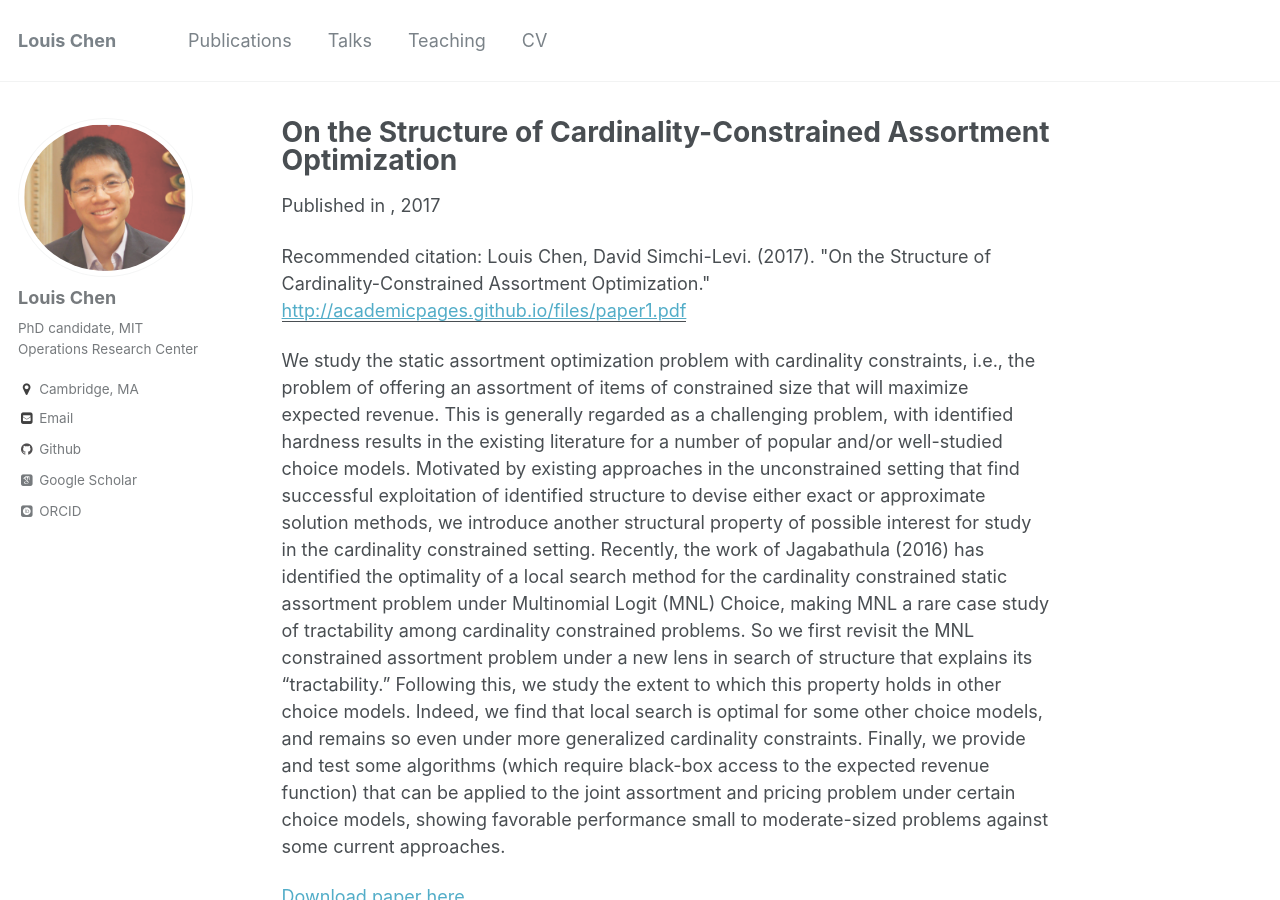
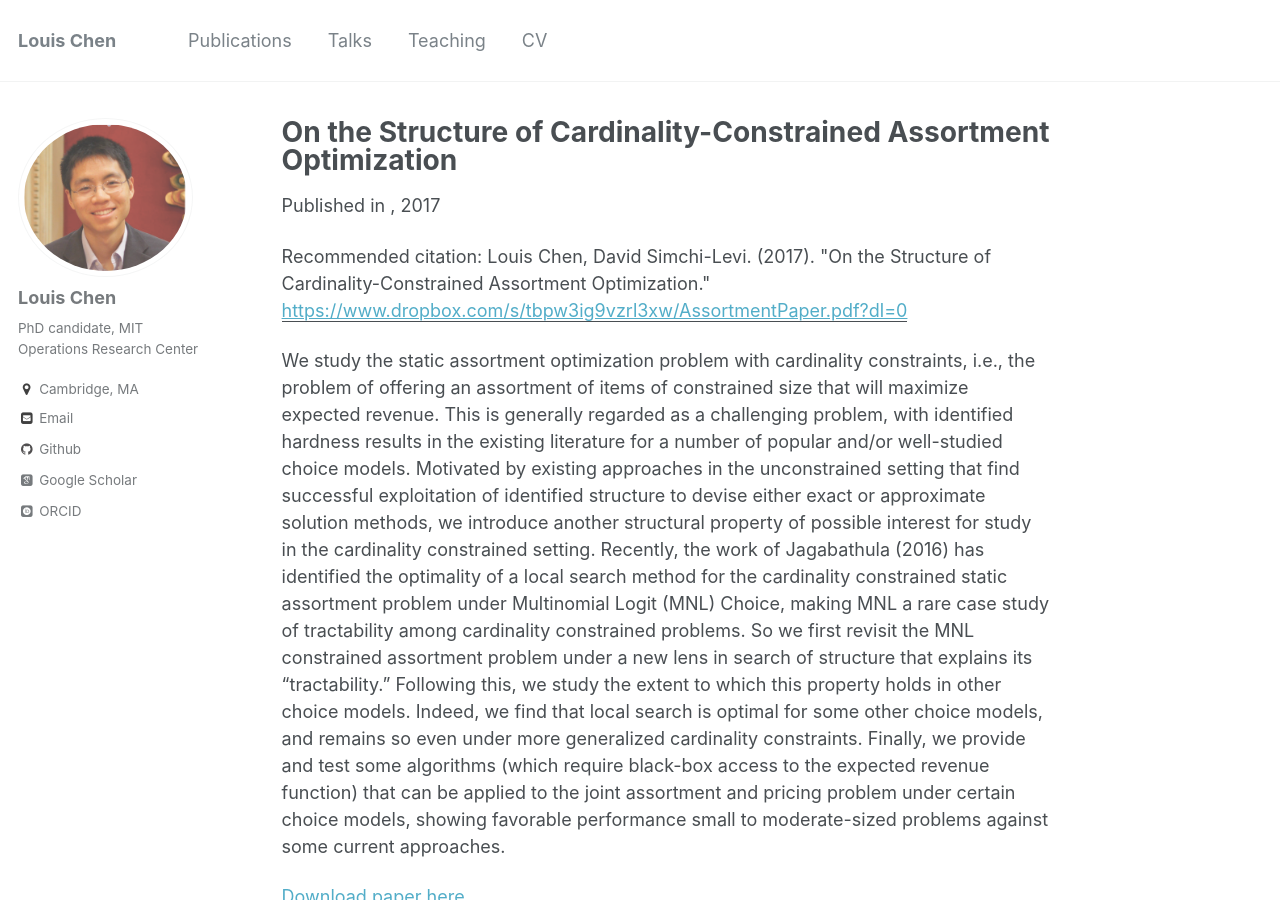
Before and after one commit to LouisLChen/LouisLChen.github.io, a Jekyll site: the page built from _publications/2009-10-01-paper-title-number-1.md, in a window 1280 px wide and 900 px high. Built offline with Jekyll 4.4.1, drawn with Linux system fonts in a browser that asks for light colours; some web fonts are replaced; some of the changed lines change nothing that is shown.

Commit message:
Update 2009-10-01-paper-title-number-1.md

```diff
--- a/_publications/2009-10-01-paper-title-number-1.md
+++ b/_publications/2009-10-01-paper-title-number-1.md
@@ -6,12 +6,12 @@ excerpt: 'We study the static assortment optimization problem with cardinality c
 Recently, the work of Jagabathula (2016) has identified the optimality of a local search method for the cardinality constrained static assortment problem under Multinomial Logit (MNL) Choice, making MNL a rare case study of tractability among cardinality constrained problems. So we first revisit the MNL constrained assortment problem under a new lens in search of structure that explains its “tractability.” Following this, we study the extent to which this property holds in other choice models. Indeed, we find that local search is optimal for some other choice models, and remains so even under more generalized cardinality constraints. Finally, we provide and test some algorithms (which require black-box access to the expected revenue function) that can be applied to the joint assortment and pricing problem under certain choice models, showing favorable performance small to moderate-sized problems against some current approaches.'
 date: 2017-02-01
 venue: ''
-paperurl: 'http://academicpages.github.io/files/paper1.pdf'
+paperurl: 'https://www.dropbox.com/s/tbpw3ig9vzrl3xw/AssortmentPaper.pdf?dl=0'
 citation: 'Louis Chen, David Simchi-Levi. (2017). &quot;On the Structure of Cardinality-Constrained Assortment Optimization.&quot; <i></i>'
 ---
 We study the static assortment optimization problem with cardinality constraints, i.e., the problem of offering an assortment of items of constrained size that will maximize expected revenue. This is generally regarded as a challenging problem, with identified hardness results in the existing literature for a number of popular and/or well-studied choice models. Motivated by existing approaches in the unconstrained setting that find successful exploitation of identified structure to devise either exact or approximate solution methods, we introduce another structural property of possible interest for study in the cardinality constrained setting.
 Recently, the work of Jagabathula (2016) has identified the optimality of a local search method for the cardinality constrained static assortment problem under Multinomial Logit (MNL) Choice, making MNL a rare case study of tractability among cardinality constrained problems. So we first revisit the MNL constrained assortment problem under a new lens in search of structure that explains its “tractability.” Following this, we study the extent to which this property holds in other choice models. Indeed, we find that local search is optimal for some other choice models, and remains so even under more generalized cardinality constraints. Finally, we provide and test some algorithms (which require black-box access to the expected revenue function) that can be applied to the joint assortment and pricing problem under certain choice models, showing favorable performance small to moderate-sized problems against some current approaches.
 
-[Download paper here](http://academicpages.github.io/files/paper1.pdf)
+[Download paper here](https://www.dropbox.com/s/tbpw3ig9vzrl3xw/AssortmentPaper.pdf?dl=0)
 
 Recommended citation: Louis Chen, David Simchi-Levi. (2017). "On the Structure of Cardinality-Constrained Assortment Optimization." <i></i>. .
```
